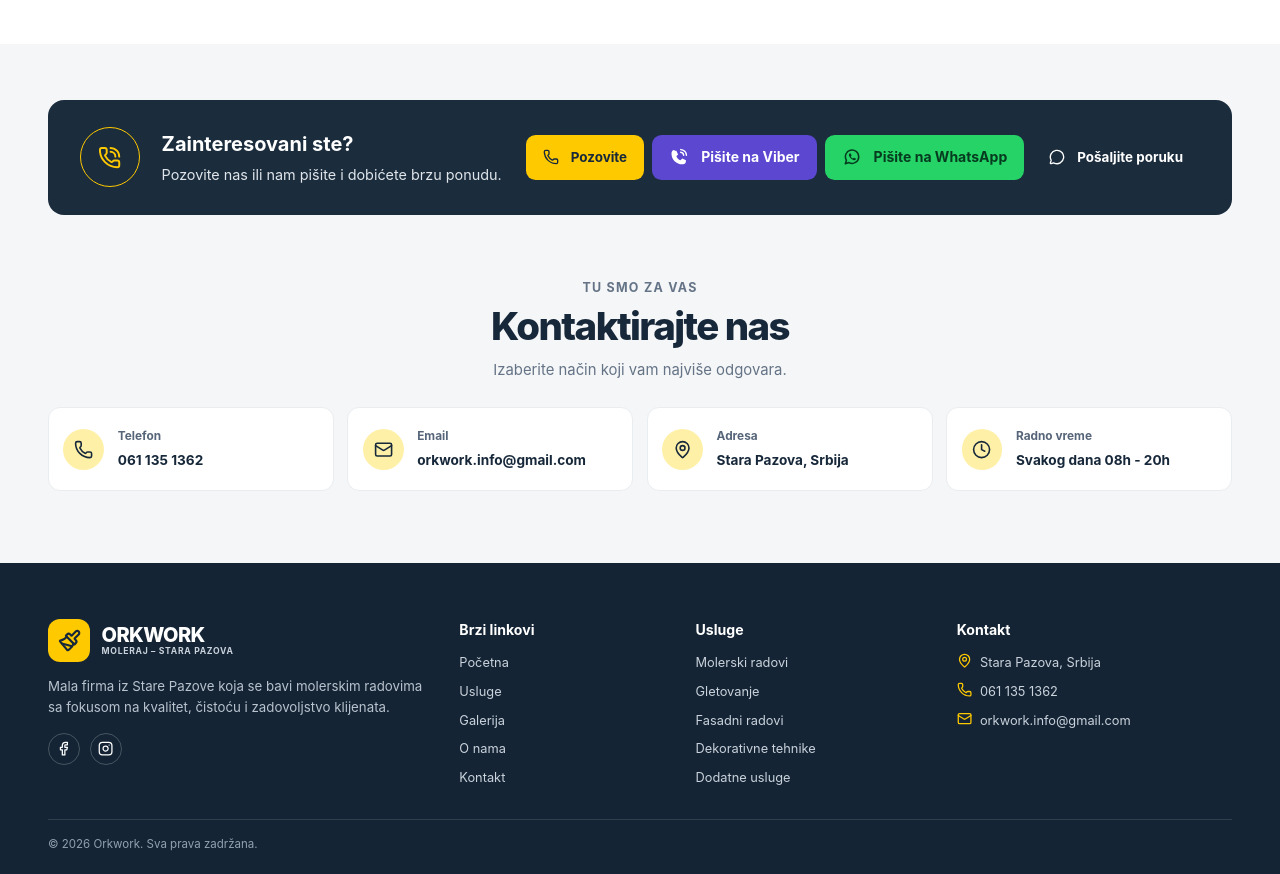
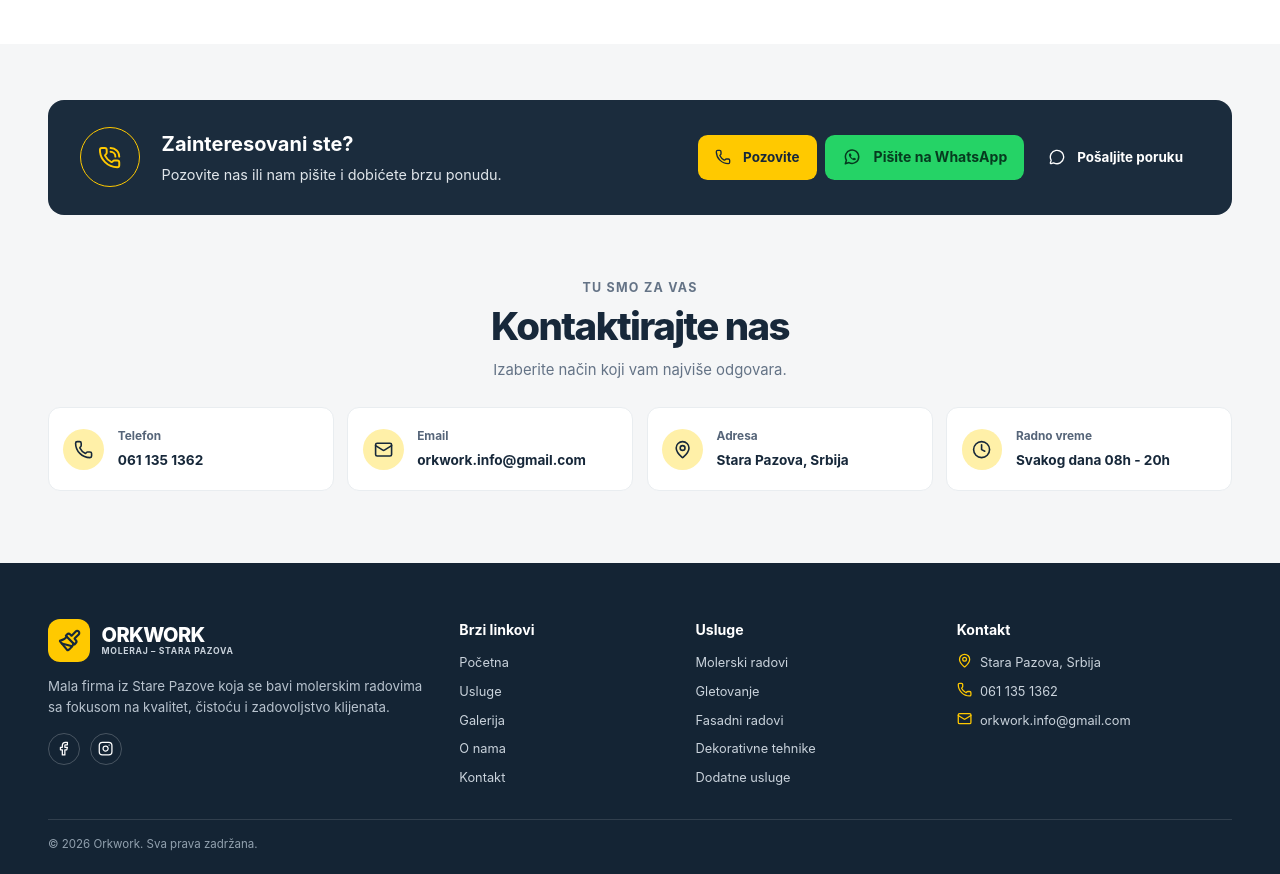
Before and after one commit to Nenadan/orkwork, a React (Vite) app in the folder orkwork-react/: page / in a window 1280 px wide. Shown: the part 4420-5294 px from the top of the page. Built offline with nearby package versions, Linux system fonts and the light colour scheme.

Commit message:
Remove viber button

```diff
--- a/orkwork-react/src/data/business.js
+++ b/orkwork-react/src/data/business.js
@@ -2,7 +2,6 @@ export const BUSINESS = {
   phone: '061 135 1362',
   phoneHref: 'tel:0611351362',
   whatsappHref: 'https://wa.me/381611351362',
-  viberHref: 'viber://chat?number=38164123456',
   email: 'orkwork.info@gmail.com',
   address: 'Stara Pazova, Srbija',
 };
--- a/orkwork-react/src/pages/home/components/Contact/Contact.css
+++ b/orkwork-react/src/pages/home/components/Contact/Contact.css
@@ -62,20 +62,10 @@
 
 .contact-call-button svg,
 .contact-message-link svg,
-.contact-viber-button svg,
 .contact-whatsapp-button svg {
   flex: 0 0 auto;
   width: 1rem;
   height: 1rem;
-}
-
-.contact-viber-button {
-  color: var(--color-white);
-  background: #5b47d0;
-}
-
-.contact-viber-button:hover {
-  background: #4b38b5;
 }
 
 .contact-whatsapp-button {
@@ -87,13 +77,11 @@
   background: #1ebd5a;
 }
 
-.contact-viber-button:focus-visible,
 .contact-whatsapp-button:focus-visible {
   outline: 3px solid var(--color-white);
   outline-offset: 3px;
 }
 
-.contact-viber-button svg,
 .contact-whatsapp-button svg {
   width: 1.25rem;
   height: 1.25rem;
@@ -210,7 +198,7 @@ a.contact-card:hover {
   }
 
   .contact-callout-actions {
-    grid-template-columns: repeat(4, minmax(0, 1fr));
+    grid-template-columns: repeat(3, minmax(0, 1fr));
     gap: 0.75rem;
   }
 
@@ -230,7 +218,7 @@ a.contact-card:hover {
 
   .contact-callout-actions {
     grid-column: auto;
-    grid-template-columns: repeat(4, max-content);
+    grid-template-columns: repeat(3, max-content);
     gap: 0.5rem;
   }
 }
--- a/orkwork-react/src/pages/home/components/Contact/Contact.jsx
+++ b/orkwork-react/src/pages/home/components/Contact/Contact.jsx
@@ -1,18 +1,6 @@
 import { Clock, Mail, MapPin, MessageCircle, Phone, PhoneCall } from 'lucide-react';
 import { BUSINESS } from '../../../../data/business';
 import './Contact.css';
-
-function ViberIcon() {
-  return (
-    <svg viewBox="0 0 24 24" fill="none" aria-hidden="true">
-      <path
-        d="M6.1 3.5c-1.7.2-2.8 1.4-3 3.2-.4 3.5.7 7.4 3.6 10.3 2.9 2.9 6.8 4 10.3 3.6 1.8-.2 3-1.3 3.2-3l.2-1.6-4.5-2.1-2.1 2.1c-2.3-.9-4.1-2.7-5-5l2.1-2.1-2.1-4.5-1.7.1Z"
-        fill="currentColor"
-      />
-      <path d="M14.1 3.1a7 7 0 0 1 6.8 6.8M14 6.3a3.8 3.8 0 0 1 3.6 3.6" stroke="currentColor" strokeWidth="1.7" strokeLinecap="round" />
-    </svg>
-  );
-}
 
 function WhatsAppIcon() {
   return (
@@ -76,9 +64,6 @@ export default function Contact() {
             <a href={BUSINESS.phoneHref} className="contact-call-button button button--primary">
               <Phone aria-hidden="true" /> Pozovite
             </a>
-            <a href={BUSINESS.viberHref} className="contact-viber-button button">
-              <ViberIcon /> Pišite na Viber
-            </a>
             <a href={BUSINESS.whatsappHref} className="contact-whatsapp-button button">
               <WhatsAppIcon /> Pišite na WhatsApp
             </a>
```
